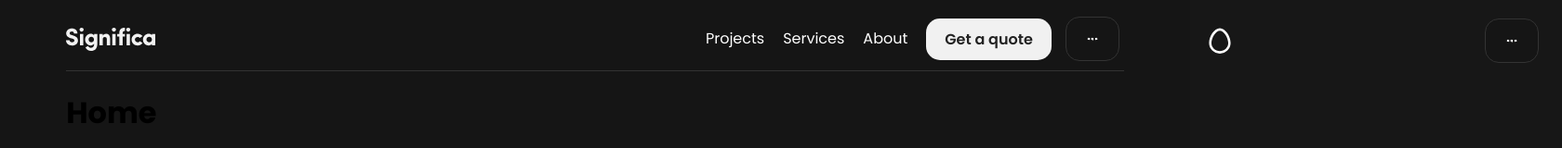
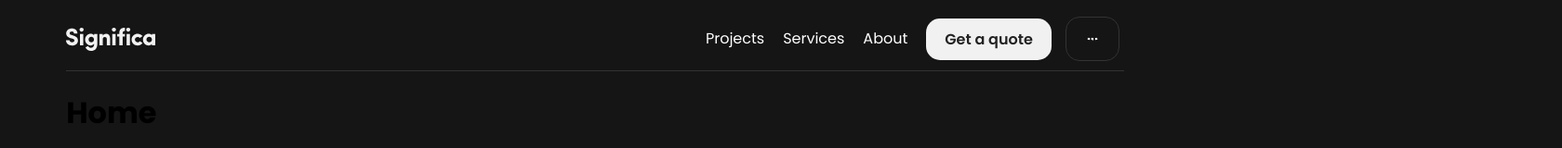
Before and after one commit to jairo2k5/significa-clone, a React (Vite) app: page / in a window 1280 px wide. Shown: the top 160 px of the page at 93% size, 1680 px wide, since content can reach past the window. Built offline with nearby package versions, Linux system fonts and the light colour scheme.

Commit message:
sidebar header bug fixes

```diff
--- a/src/components/Header.jsx
+++ b/src/components/Header.jsx
@@ -1,15 +1,48 @@
 /* Resources by Libraries */
 import { Link } from 'react-router-dom'
 import { useState } from 'react'
+import styled from 'styled-components'
 
 /* Stylesheet */
 import './styles/Header.sass'
 
-/* Components */
-import Menu from './Menu'
-import Sidebar from './Sidebar'
+/* Code */
 
-/* Code */
+const Sidebar = styled.div`
+    display: ${props => props.active ? 'flex' : 'none'};
+    flex-direction: column;
+    padding: 20px;
+    position: absolute;
+    top: 0;
+    right: 0;
+    height: 100vh;
+    color: #fff;
+    background: #171717;
+    width: 100%;
+    max-width: 400px;
+    .top-sidebar {
+        display: flex;
+        justify-content: space-between;
+        align-items: center;
+    }
+`
+
+const Menu = styled.button`
+    color: #fff;
+    padding: 15px 20px;
+    border: 1px solid #333;
+    cursor: pointer;
+    border-radius: 15px;
+    transition-duration: 150ms;
+    margin: 0px 5px 0px 5px;
+    display: grid;
+    align-self: center;
+    background: #151515;
+    &:hover {
+        border: #ffb44386 solid 1px;
+        box-shadow: 0px 0px 2px 2px #ffb4435e;
+    }
+`
 
 function Header() {
     const [isActive, setIsActive] = useState(false)
@@ -33,7 +66,7 @@ function Header() {
                 </Menu>
                 <Sidebar active={isActive}>
                     <div className="top-sidebar">
-                    <svg width="24" height="29" fill="none" xmlns="http://www.w3.org/2000/svg"><path d="M12 27.887c-6.39 0-11.59-5.04-11.59-11.285C.41 9.563 6.005.614 12 .614c5.995 0 11.591 8.948 11.591 15.988 0 6.245-5.2 11.285-11.59 11.285Zm0-2.573c5.006 0 9.044-3.913 9.044-8.712 0-5.797-4.765-13.415-9.044-13.415-4.279 0-9.043 7.618-9.043 13.415 0 4.8 4.037 8.712 9.043 8.712Z" fill="#fff"></path></svg>
+                        <svg width="24" height="29" fill="none" xmlns="http://www.w3.org/2000/svg"><path d="M12 27.887c-6.39 0-11.59-5.04-11.59-11.285C.41 9.563 6.005.614 12 .614c5.995 0 11.591 8.948 11.591 15.988 0 6.245-5.2 11.285-11.59 11.285Zm0-2.573c5.006 0 9.044-3.913 9.044-8.712 0-5.797-4.765-13.415-9.044-13.415-4.279 0-9.043 7.618-9.043 13.415 0 4.8 4.037 8.712 9.043 8.712Z" fill="#fff"></path></svg>
                         <Menu onClick={() => { setIsActive(!isActive) }}>
                             <svg width="16" height="16" fill="none" xmlns="http://www.w3.org/2000/svg"><path fill="currentColor" d="M3 7h2v2H3zM7 7h2v2H7zM11 7h2v2h-2z"></path><path d="M8.6 8.8c-.5 0-1.2.1-1.4-.4 0-.2-.2-.7.1-.7.2 0 .2-.3.5-.3.1 0 .5 0 .6.2M11.7 8.6l-.3-.3V8c0-.3.1-.3.4-.4.2-.1.5-.2.7 0l.2.4v.5M4.3 8.6c.2 0 .3-.2.4-.3V8c0-.3-.2-.3-.4-.4-.2-.1-.6-.2-.8 0l-.1.4v.5" stroke="#fff" stroke-width="1.2" stroke-linecap="round"></path></svg>
                         </Menu>
--- a/src/components/LinkList.jsx
+++ /dev/null
@@ -1,6 +0,0 @@
-import { Link } from 'react-router-dom'
-import styled from 'styled-components'
-
-const LinkList = styled(Link)`
-
-`
--- a/src/components/Menu.jsx
+++ /dev/null
@@ -1,20 +0,0 @@
-import styled from 'styled-components'
-
-const Menu = styled.button `
-    color: #fff;
-    padding: 15px 20px;
-    border: 1px solid #333;
-    cursor: pointer;
-    border-radius: 15px;
-    transition-duration: 150ms;
-    margin: 0px 5px 0px 5px;
-    display: grid;
-    align-self: center;
-    background: #151515;
-    &:hover {
-        border: #ffb44386 solid 1px;
-        box-shadow: 0px 0px 2px 2px #ffb4435e;
-    }
-`
-
-export default Menu
--- a/src/components/Sidebar.jsx
+++ /dev/null
@@ -1,22 +0,0 @@
-import styled from 'styled-components'
-
-const Sidebar = styled.div`
-    display: flex;
-    flex-direction: column;
-    padding: 20px;
-    position: absolute;
-    top: 0;
-    right: ${props => props.active ? '0' : '-400px'};
-    height: 100vh;
-    color: #fff;
-    background: #171717;
-    width: 100%;
-    max-width: 400px;
-    .top-sidebar {
-        display: flex;
-        justify-content: space-between;
-        align-items: center;
-    }
-`
-
-export default Sidebar
--- a/src/index.css
+++ b/src/index.css
@@ -2,7 +2,6 @@
 
 html {
     background: #151515;
-    overflow-x: hidden;
 }
 
 #root {
```
Also changed, not shown: src/components/styles/Header.sass (line endings or trailing spaces).
